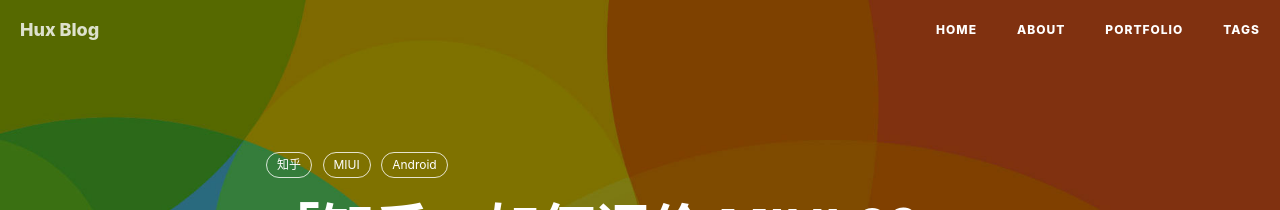
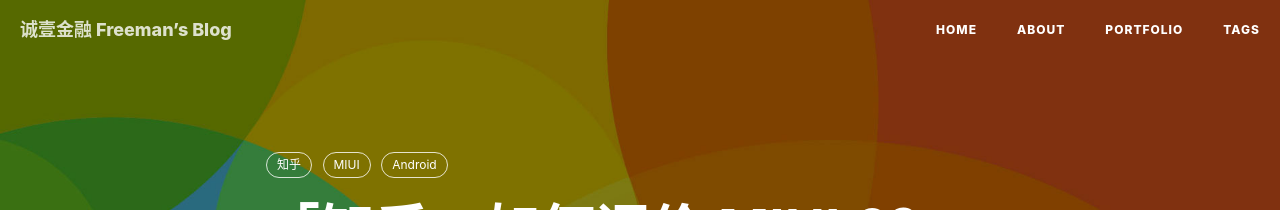
Before and after one commit to chengyiwm/freeman, a Jekyll site: the page built from _posts/2014-08-16-miui6.markdown, in a window 1280 px wide. Shown: the top 210 px of the page. Built offline with Jekyll 4.4.1, drawn with Linux system fonts in a browser that asks for light colours; nearby versions of some CDN libraries; comment, search, counter and statistics services are not loaded; some of the changed text lies outside the part shown.

Commit message:
同步配置文件

```diff
--- a/_config.yml
+++ b/_config.yml
@@ -1,12 +1,12 @@
 # Site settings
-title: Hux Blog
-SEOTitle: 黄玄的博客 | Hux Blog
+title: 诚壹金融 Freeman’s Blog
+SEOTitle: 诚壹金融 | Freeman’s Blog
 header-img: img/home-bg.jpg
-email: huxpro@gmail.com
+email: admin@chengyiwm.com
 description: "关于前端与设计、黑客与画家 | 黄玄，Web & Mobile Lover，Front-End Engineer，UX Designer | 这里是 @Hux黄玄 的个人博客，与你一起发现更大的世界。"
 keyword: "黄玄, Hux黄玄, Hux, 鬼栈, huxpro, @huxpro, 黄玄的博客, Hux Blog, 博客, 个人网站, 互联网, 前端, 设计, 产品, 肖玉, Lynn, 肖玉的男朋友"
-url: "http://huangxuan.me"              # your host, for absolute URL
-baseurl: ""                             # for example, '/blog' if your blog hosted on 'host/blog'
+url: "http://chengyiwm.github.io/"              # your host, for absolute URL
+baseurl: "/freeman"                             # for example, '/blog' if your blog hosted on 'host/blog'
 
 
 
```
